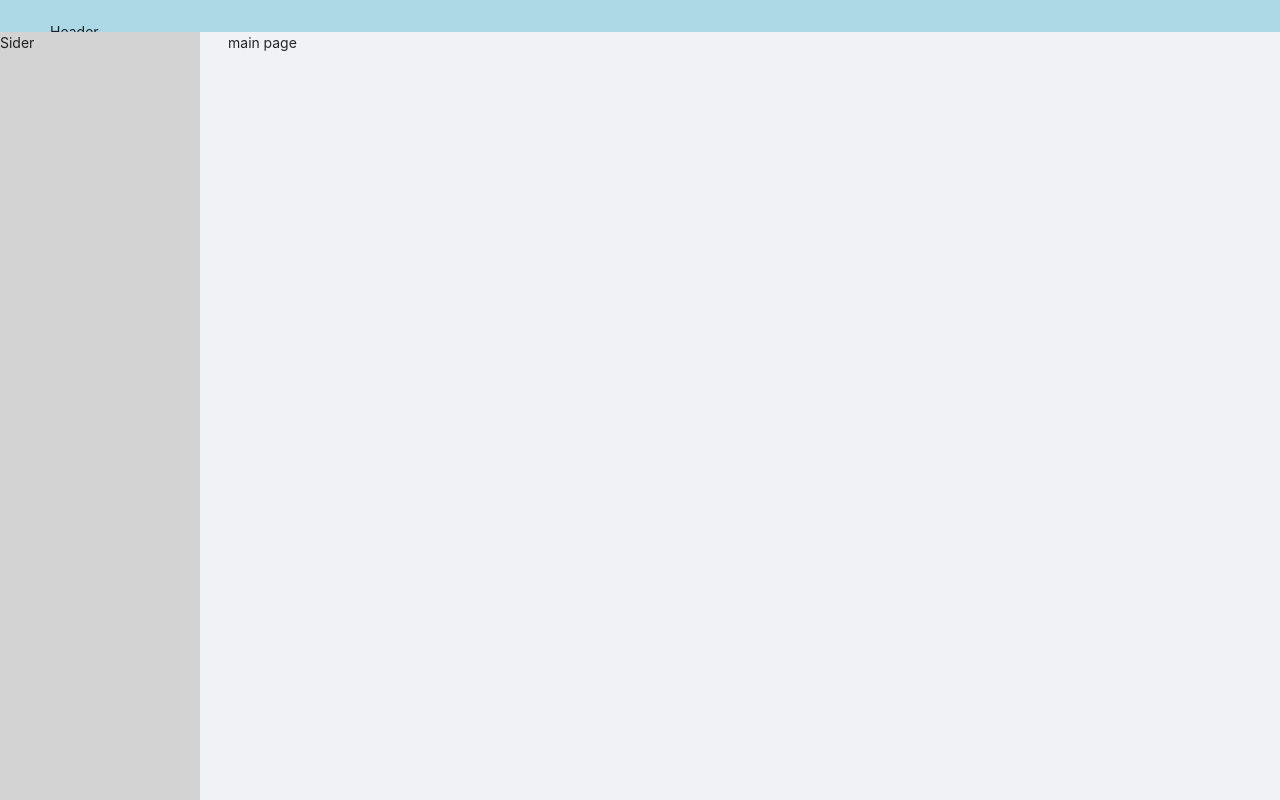
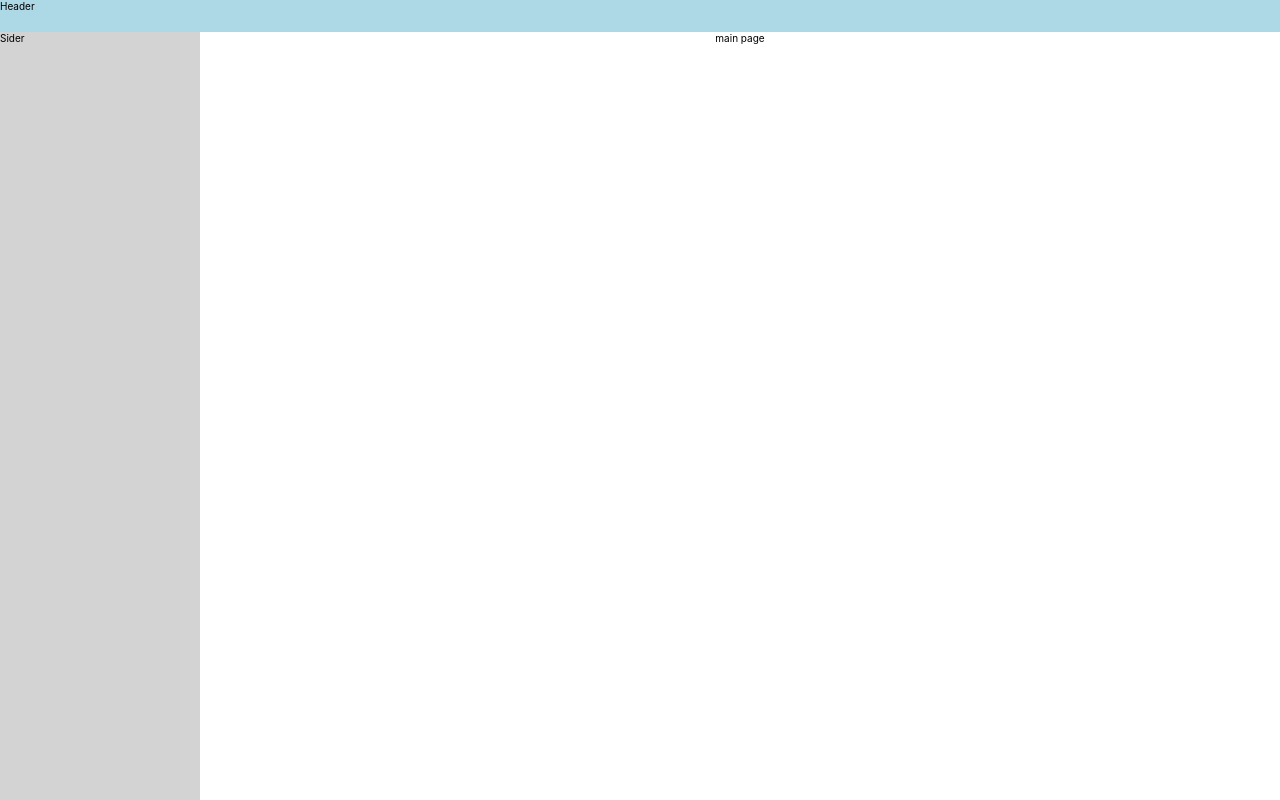
Before and after one commit to gahyuun/Upjuyanolja_FE, a React (Create React App) app: page / in a window 1280 px wide. Built offline with nearby package versions, Linux system fonts and the light colour scheme.

Commit message:
Setting: SCSS 초기 세팅 완료 (#32)

```diff
--- a/src/App.tsx
+++ b/src/App.tsx
@@ -1,5 +1,4 @@
 import { Route, BrowserRouter as Router, Routes } from 'react-router-dom';
-import './App.less';
 import { ROUTES } from './constants/routes';
 import { SignIn } from './pages/sign-in';
 import { SignInAgreement } from './pages/sign-in-agreement';
--- a/src/index.tsx
+++ b/src/index.tsx
@@ -1,10 +1,11 @@
 import React from 'react';
 import ReactDOM from 'react-dom/client';
-import './index.css';
 import App from './App';
 import reportWebVitals from './reportWebVitals';
 import { QueryClient, QueryClientProvider } from '@tanstack/react-query';
 import { RecoilRoot } from 'recoil';
+
+import './styles/style.scss';
 
 const root = ReactDOM.createRoot(
   document.getElementById('root') as HTMLElement,
--- /dev/null
+++ b/src/styles/abstracts/_functions.scss
@@ -0,0 +1,11 @@
+// px to rem
+@function rem($px, $base: 10) {
+  $sum: ($px / $base) * 1rem;
+  @return $sum;
+}
+
+// px to vw
+@function vw($px, $base: 375) {
+  $sum: (100 * $px) / $base;
+  @return $sum + vw;
+}
--- /dev/null
+++ b/src/styles/abstracts/_mixins.scss
@@ -0,0 +1,59 @@
+@mixin h1() {
+  font-size: rem(40);
+  line-height: 1.5;
+  font-weight: bold;
+}
+
+@mixin h2() {
+  font-size: rem(36);
+  line-height: 1.5;
+  font-weight: bold;
+}
+
+@mixin h3() {
+  font-size: rem(32);
+  line-height: 1.5;
+  font-weight: bold;
+}
+
+@mixin h4($weight: normal) {
+  font-size: rem(32);
+  line-height: 1.5;
+  font-weight: $weight;
+}
+
+@mixin h5($weight: normal) {
+  font-size: rem(20);
+  line-height: 1.5;
+  font-weight: $weight;
+}
+
+@mixin body1($weight: normal) {
+  font-size: rem(18);
+  line-height: 1.5;
+  font-weight: $weight;
+}
+
+@mixin body2($weight: normal) {
+  font-size: rem(16);
+  line-height: 1.5;
+  font-weight: $weight;
+}
+
+@mixin body3($weight: normal) {
+  font-size: rem(14);
+  line-height: 1.5;
+  font-weight: $weight;
+}
+
+@mixin body4($weight: normal) {
+  font-size: rem(12);
+  line-height: 1.5;
+  font-weight: $weight;
+}
+
+@mixin body5() {
+  font-size: rem(10);
+  line-height: 1.5;
+  font-weight: normal;
+}
--- /dev/null
+++ b/src/styles/abstracts/_variables.scss
@@ -0,0 +1,37 @@
+// 색상
+$primary: #0351ff;
+$primaryHover: #0349e6;
+$primaryActive: #0241cc;
+
+$primaryLight: #e6eeff;
+$primaryLightHover: #d9e5ff;
+$primaryLightActive: #b1c9ff;
+
+$primaryDark: #023dbf;
+$primaryDarkHover: #023199;
+$primaryDarkActive: #012473;
+$primaryDarker: #011c59;
+
+$subMidGray: #f1f1f6;
+$subPaleGray: #dae4fb;
+$subBlue: #1775f9;
+
+$color: (
+  0: #fff,
+  100: #f9f9fa,
+  200: #f1f5f8,
+  300: #e5e9ed,
+  400: #d0dae3,
+  500: #b4bcc6,
+  600: #9199a4,
+  700: #5c656c,
+  800: #414447,
+  900: #000000,
+);
+
+@function color($shade) {
+  @return map-get($color, $shade);
+}
+
+$error: #fe395b;
+$success: #0cbc72;
--- /dev/null
+++ b/src/styles/base/_typography.scss
@@ -0,0 +1,7 @@
+html {
+  font-size: 62.5%;
+}
+
+body {
+  font-size: 1rem;
+}
--- /dev/null
+++ b/src/styles/style.scss
@@ -0,0 +1,6 @@
+@import './abstracts/functions';
+@import './abstracts/mixins';
+@import './abstracts/variables';
+
+@import './base/global';
+@import './base/typography';
```
Also changed, not shown: src/styles/base/_global.scss (renamed from src/index.css).
